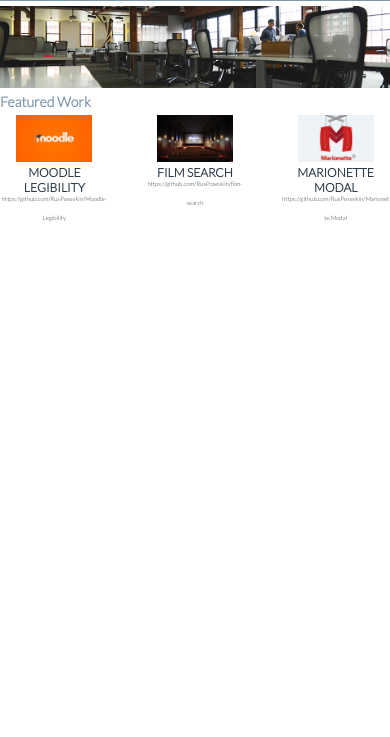
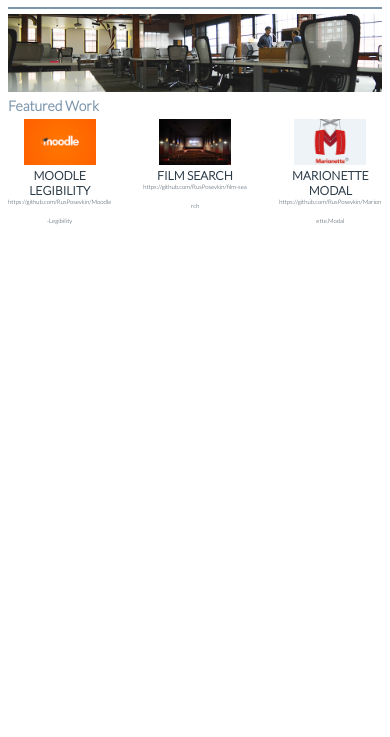
Before and after one commit to RusPosevkin/udacity-frontend, a plain HTML site: page p3/index.html in a window 390 px wide. Shown: the part 107-844 px from the top of the page. Drawn offline with Linux system fonts and the light colour scheme.

Commit message:
codestyle, html/css validation fixes

```diff
--- a/p3/css/styles.css
+++ b/p3/css/styles.css
@@ -1,4 +1,4 @@
-body {
+.container {
   max-width: 960px;
   min-width: 300px;
   margin: 0 auto;
@@ -68,7 +68,7 @@ body {
 }
 
 @media screen and (max-width: 768px) {
-  body {
+  .container {
     max-width: 700px;
   }
 
@@ -79,7 +79,7 @@ body {
 }
 
 @media screen and (max-width: 640px) {
-  body {
+  .container {
     max-width: 500px;
   }
   .title-logo {
@@ -102,7 +102,7 @@ body {
 
   .text-link {
     font-size: 6px;
-    word-break: break-word;
+    word-break: break-all;
     vertical-align: top;
   }
 
@@ -125,7 +125,7 @@ body {
 }
 
 @media screen and (max-width: 360px) {
-  body {
+  .container {
     max-width: 300px;
   }
 
@@ -137,7 +137,6 @@ body {
 
   .title-super {
     font-size: 28px;
-    /*margin: 0;*/
     padding: 0;
   }
 
@@ -147,7 +146,7 @@ body {
 
   .text-link {
     font-size: 7px;
-    word-break: break-word;
+    word-break: break-all;
   }
 
   .project-name {
--- a/p3/index.html
+++ b/p3/index.html
@@ -9,6 +9,7 @@
     <link rel="stylesheet" href="css/styles.css">
 </head>
 <body>
+  <div class="container">
     <header class="row header">
       <div class="col-xs-6">
         <img class="title-logo img-responsive" src="img/logo.png" alt="Logo R">
@@ -19,19 +20,19 @@
       </div>
     </header>
 
-  <section class="row">
-    <article class="col-xs-12">
+    <div class="row">
+      <div class="col-xs-12">
         <img src="img/big-image.jpg" class="img-responsive" alt="Room">
-    </article>
-  </section>
+      </div>
+    </div>
 
-  <section class="row">
+    <div class="row">
       <article class="col-xs-12">
         <h2 class="text-muted">Featured Work</h2>
-    </articl>
-  </section>
+      </article>
+    </div>
 
-  <section class="row text-center works-section">
+    <div class="row text-center works-section">
       <article class="col-xs-4">
         <img src="img/moodle.jpg" class="img-responsive work-image" alt="Moodle">
         <h3 class="text-uppercase project-name">Moodle Legibility</h3>
@@ -55,6 +56,7 @@
           https://github.com/RusPosevkin/Marionette.Modal
         </a>
       </article>
-  </section>
+    </div>
+  </div>
 </body>
 </html>
```
Lines whose indentation alone changed are shown as unchanged.
